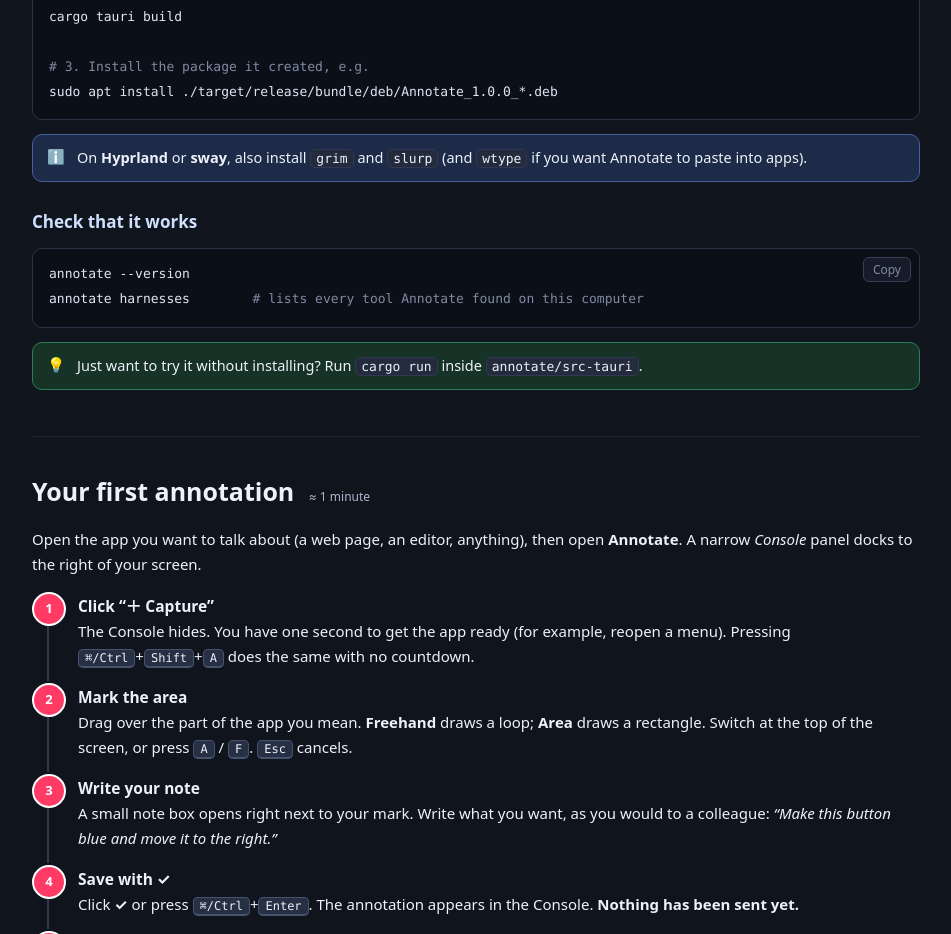
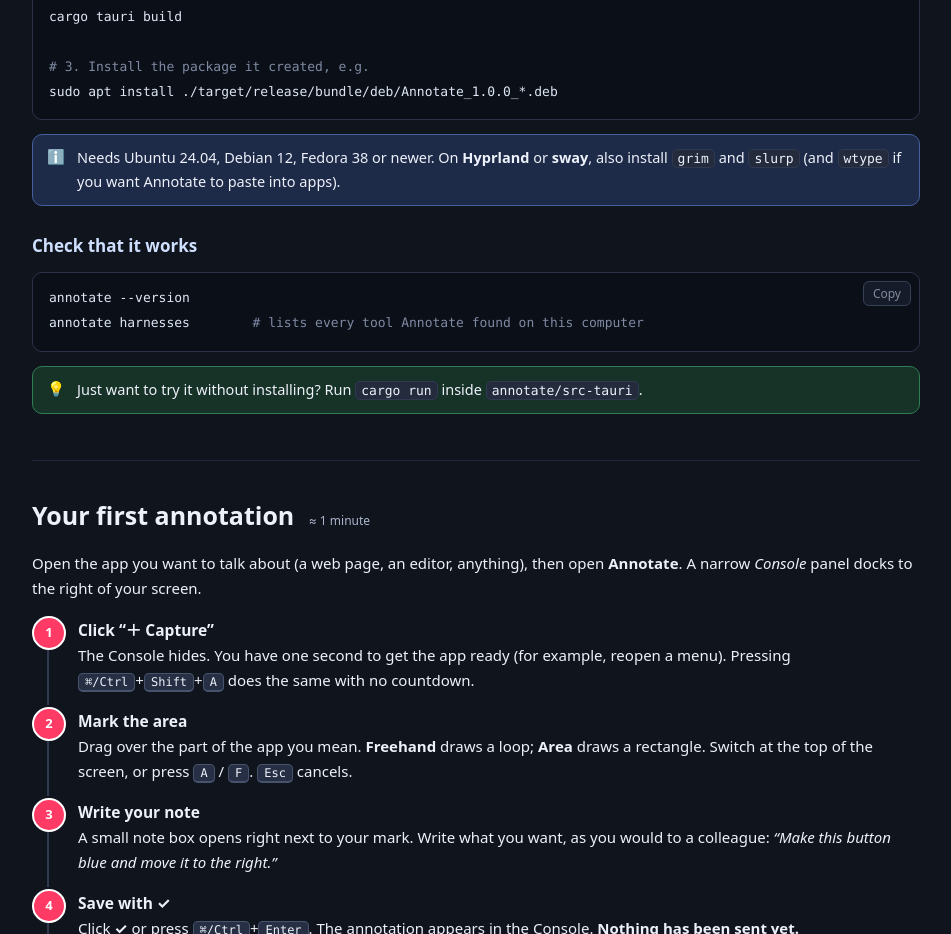
Before and after one commit to vcsoc/annotate, a plain HTML site: page docs/tutorial.html in a window 1280 px wide. Shown: the part 1720-2654 px from the top of the page, without its empty margins (304-1255 px from the left). Drawn offline with Linux system fonts and the light colour scheme.

Commit message:
ci: build Linux on Ubuntu 24.04; installer explains the PipeWire 0.3.65 minimum

```diff
--- a/docs/tutorial.html
+++ b/docs/tutorial.html
@@ -228,7 +228,7 @@ cargo tauri build
 
 <span class="c"># 3. Install the package it created, e.g.</span>
 sudo apt install ./target/release/bundle/deb/Annotate_1.0.0_*.deb</code></pre>
-    <div class="note">On <b>Hyprland</b> or <b>sway</b>, also install <code>grim</code> and <code>slurp</code> (and <code>wtype</code> if you want Annotate to paste into apps).</div>
+    <div class="note">Needs Ubuntu 24.04, Debian 12, Fedora 38 or newer. On <b>Hyprland</b> or <b>sway</b>, also install <code>grim</code> and <code>slurp</code> (and <code>wtype</code> if you want Annotate to paste into apps).</div>
   </div>
 
   <h3>Check that it works</h3>
```
Also changed, not shown: 3 other files.
